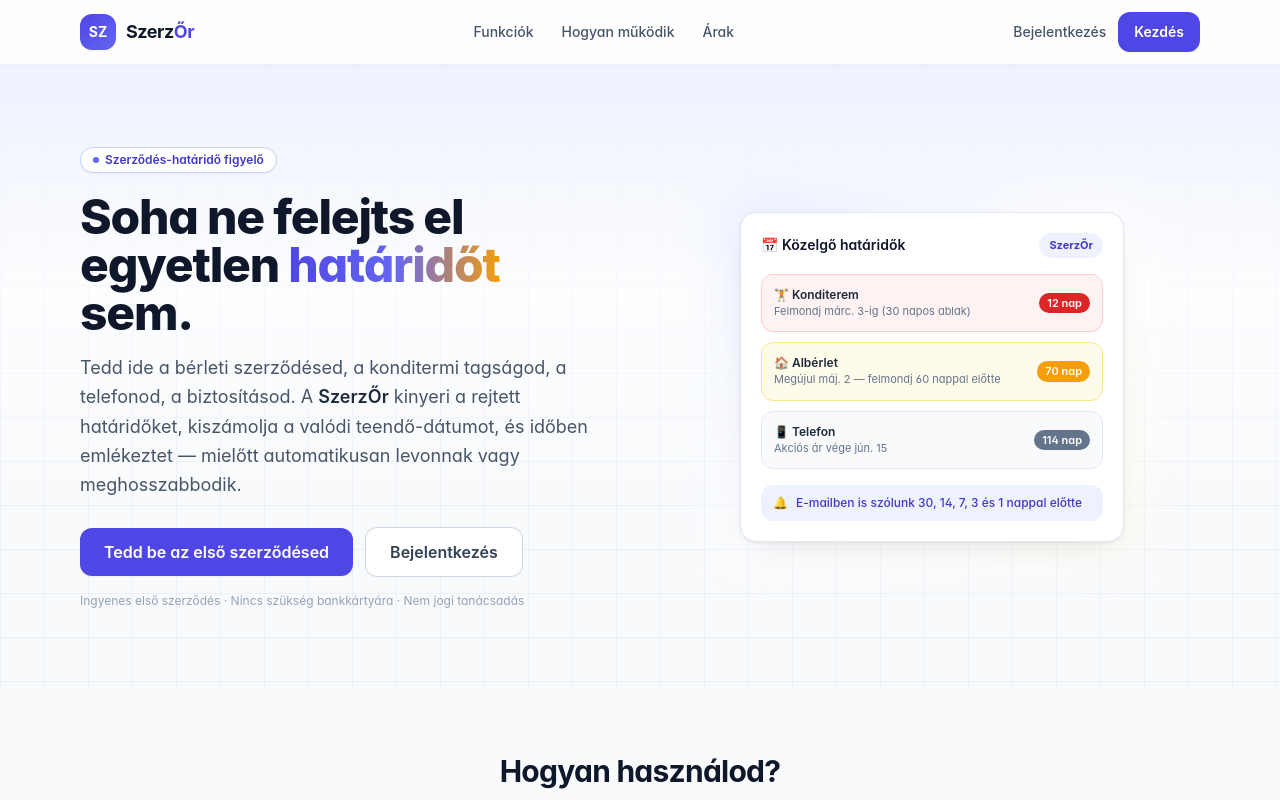
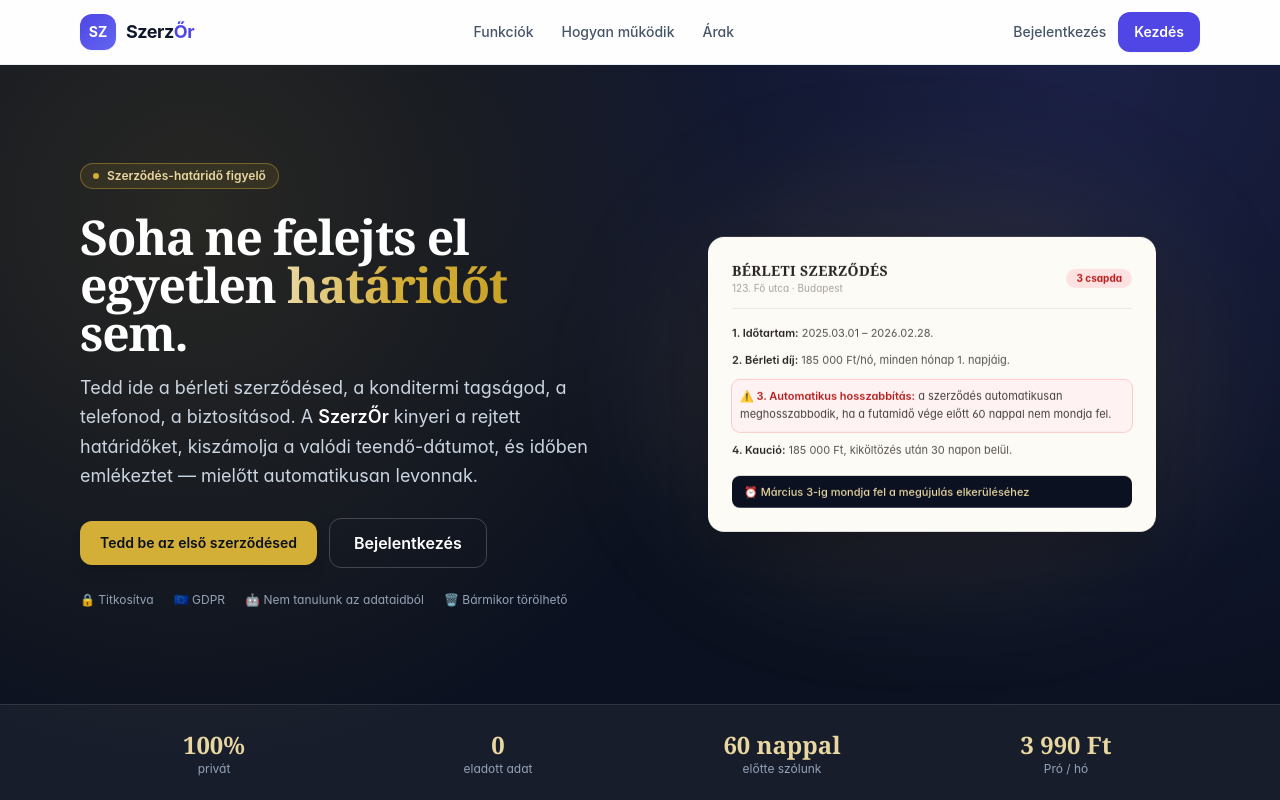
Before and after one commit to Nyulbelawoman/szerz-r, a Next.js app: page / in a window 1280 px wide. Shown: the top 800 px of the page. Built offline with nearby package versions, Linux system fonts and the light colour scheme; no server answers.

Commit message:
Premium landing: sotet luxus hero + lebeso szerzodes + trust szekciok

```diff
--- a/src/app/globals.css
+++ b/src/app/globals.css
@@ -43,4 +43,25 @@
       linear-gradient(to bottom, rgb(99 102 241 / 0.07) 1px, transparent 1px);
     background-size: 44px 44px;
   }
+
+  .btn-gold {
+    @apply inline-flex items-center justify-center gap-2 rounded-xl bg-gold-400 px-5 py-3 text-sm font-semibold text-ink-900 shadow-lg transition hover:bg-gold-300;
+  }
+  .text-gold-gradient {
+    @apply bg-gradient-to-r from-gold-300 via-gold-400 to-gold-500 bg-clip-text text-transparent;
+  }
 }
+
+@keyframes float {
+  0%,
+  100% {
+    transform: translateY(0);
+  }
+  50% {
+    transform: translateY(-14px);
+  }
+}
+
+.animate-float {
+  animation: float 6s ease-in-out infinite;
+}
--- a/src/app/page.tsx
+++ b/src/app/page.tsx
@@ -1,4 +1,5 @@
 import Link from "next/link";
+import HeroContract from "@/components/HeroContract";
 
 const features = [
   {
@@ -44,11 +45,7 @@ const tiers = [
     name: "Ingyenes",
     price: "0",
     tagline: "Próbáld ki",
-    features: [
-      "1 szerződés",
-      "Alap elemzés",
-      "Nincs emlékeztető",
-    ],
+    features: ["1 szerződés", "Alap elemzés", "Nincs emlékeztető"],
     cta: "Kezdd ingyen",
     highlight: false,
   },
@@ -69,55 +66,33 @@ const tiers = [
   },
 ];
 
-function HeroMock() {
-  return (
-    <div className="relative mx-auto w-full max-w-sm">
-      <div className="absolute -inset-4 -z-10 rounded-3xl bg-gradient-to-br from-brand-100 via-white to-accent-50 opacity-70 blur-xl" />
-      <div className="card p-5">
-        <div className="flex items-center justify-between">
-          <p className="text-sm font-semibold text-slate-900">📅 Közelgő határidők</p>
-          <span className="rounded-full bg-brand-50 px-2.5 py-1 text-[11px] font-bold text-brand-700">
-            SzerzŐr
-          </span>
-        </div>
+const testimonials = [
+  {
+    quote:
+      "A SzerzŐr kiszúrta, hogy a bérleti szerződésem automatikusan megújul — és 60 nappal a határidő előtt szólt. Nélküle lecsúsztam volna.",
+    name: "K. Anna",
+    role: "bérlő",
+  },
+  {
+    quote:
+      "Három szerződésem van bent (konditerem, telefon, biztosítás), és végre minden határidőm egy helyen. Nem felejtek el lemondani.",
+    name: "Sz. Péter",
+    role: "szabadúszó",
+  },
+  {
+    quote:
+      "Aláírás előtt futtattam át egy vállalkozási szerződést — a SzerzŐr jelezte az egyoldalú áremelést, amit így ki tudtam tárgyalni.",
+    name: "N. Dávid",
+    role: "vállalkozó",
+  },
+];
 
-        <div className="mt-4 space-y-2.5">
-          <div className="flex items-center justify-between rounded-xl border border-red-200 bg-red-50 p-3">
-            <div>
-              <p className="text-xs font-semibold text-slate-800">🏋️ Konditerem</p>
-              <p className="text-[11px] text-slate-500">Felmondj márc. 3-ig (30 napos ablak)</p>
-            </div>
-            <span className="shrink-0 rounded-full bg-red-600 px-2 py-0.5 text-[11px] font-semibold text-white">
-              12 nap
-            </span>
-          </div>
-          <div className="flex items-center justify-between rounded-xl border border-amber-200 bg-amber-50 p-3">
-            <div>
-              <p className="text-xs font-semibold text-slate-800">🏠 Albérlet</p>
-              <p className="text-[11px] text-slate-500">Megújul máj. 2 — felmondj 60 nappal előtte</p>
-            </div>
-            <span className="shrink-0 rounded-full bg-amber-500 px-2 py-0.5 text-[11px] font-semibold text-white">
-              70 nap
-            </span>
-          </div>
-          <div className="flex items-center justify-between rounded-xl border border-slate-200 bg-slate-50 p-3">
-            <div>
-              <p className="text-xs font-semibold text-slate-800">📱 Telefon</p>
-              <p className="text-[11px] text-slate-500">Akciós ár vége jún. 15</p>
-            </div>
-            <span className="shrink-0 rounded-full bg-slate-500 px-2 py-0.5 text-[11px] font-semibold text-white">
-              114 nap
-            </span>
-          </div>
-        </div>
-
-        <div className="mt-4 flex items-center gap-2 rounded-xl bg-brand-50 px-3 py-2.5 text-xs font-medium text-brand-700">
-          <span>🔔</span> E-mailben is szólunk 30, 14, 7, 3 és 1 nappal előtte
-        </div>
-      </div>
-    </div>
-  );
-}
+const security = [
+  { icon: "🔒", title: "Titkosítva", body: "Szállítás közben és tároláskor is titkosítva van minden szerződés." },
+  { icon: "🤖", title: "Az AI nem tanul belőle", body: "Az elemzés nem használja az adataidat betanításra." },
+  { icon: "🗑️", title: "Egy gombbal törölhető", body: "Bármikor törölheted — és minden hozzá kapcsolódó adat is törlődik." },
+  { icon: "🇪🇺", title: "GDPR-kompatibilis", body: "Az EU-s adatvédelmi szabályok szerint kezeljük az adataidat." },
+];
 
 export default function LandingPage() {
   const checkoutUrl = process.env.GUMROAD_CHECKOUT_URL || "/signup";
@@ -125,36 +100,64 @@ export default function LandingPage() {
   return (
     <div className="overflow-hidden">
       {/* Hero */}
-      <section className="relative">
-        <div className="hero-grid absolute inset-0 -z-10" />
-        <div className="absolute inset-x-0 top-0 -z-10 h-[28rem] bg-gradient-to-b from-brand-50 via-white/60 to-transparent" />
-        <div className="mx-auto grid max-w-6xl items-center gap-12 px-4 py-20 lg:grid-cols-2">
+      <section className="relative overflow-hidden bg-ink-900 text-white">
+        <div
+          className="absolute inset-0"
+          style={{
+            background:
+              "radial-gradient(circle at 15% 20%, rgba(212,175,55,0.14), transparent 45%), radial-gradient(circle at 85% 0%, rgba(99,102,241,0.18), transparent 50%)",
+          }}
+        />
+        <div className="hero-grid absolute inset-0 opacity-[0.04]" />
+        <div className="relative mx-auto grid max-w-6xl items-center gap-12 px-4 py-24 lg:grid-cols-2">
           <div>
-            <span className="inline-flex items-center gap-1.5 rounded-full border border-brand-200 bg-white px-3 py-1 text-xs font-semibold text-brand-700 shadow-sm">
-              <span className="h-1.5 w-1.5 rounded-full bg-brand-500" /> Szerződés-határidő figyelő
+            <span className="inline-flex items-center gap-2 rounded-full border border-gold-400/40 bg-gold-400/10 px-3 py-1 text-xs font-semibold text-gold-300">
+              <span className="h-1.5 w-1.5 rounded-full bg-gold-400" /> Szerződés-határidő figyelő
             </span>
-            <h1 className="mt-5 text-4xl font-extrabold leading-tight tracking-tight text-slate-900 sm:text-5xl">
-              Soha ne felejts el egyetlen <span className="text-gradient">határidőt</span> sem.
+            <h1 className="mt-6 font-serif text-4xl font-bold leading-tight tracking-tight sm:text-5xl">
+              Soha ne felejts el egyetlen <span className="text-gold-gradient">határidőt</span> sem.
             </h1>
-            <p className="mt-4 max-w-xl text-lg leading-relaxed text-slate-600">
+            <p className="mt-4 max-w-xl text-lg leading-relaxed text-slate-300">
               Tedd ide a bérleti szerződésed, a konditermi tagságod, a telefonod, a biztosításod. A{" "}
-              <span className="font-semibold text-slate-800">SzerzŐr</span> kinyeri a rejtett
-              határidőket, kiszámolja a valódi teendő-dátumot, és időben emlékeztet — mielőtt
-              automatikusan levonnak vagy meghosszabbodik.
+              <span className="font-semibold text-white">SzerzŐr</span> kinyeri a rejtett határidőket,
+              kiszámolja a valódi teendő-dátumot, és időben emlékeztet — mielőtt automatikusan levonnak.
             </p>
             <div className="mt-7 flex flex-wrap items-center gap-3">
-              <Link href="/signup" className="btn-primary px-6 py-3 text-base">
+              <Link href="/signup" className="btn-gold">
                 Tedd be az első szerződésed
               </Link>
-              <Link href="/signin" className="btn-ghost px-6 py-3 text-base">
+              <Link
+                href="/signin"
+                className="inline-flex items-center justify-center rounded-xl border border-white/20 px-6 py-3 text-base font-semibold text-white transition hover:bg-white/10"
+              >
                 Bejelentkezés
               </Link>
             </div>
-            <p className="mt-4 text-xs text-slate-400">
-              Ingyenes első szerződés · Nincs szükség bankkártyára · Nem jogi tanácsadás
-            </p>
+            <div className="mt-6 flex flex-wrap items-center gap-x-5 gap-y-2 text-xs text-slate-400">
+              <span>🔒 Titkosítva</span>
+              <span>🇪🇺 GDPR</span>
+              <span>🤖 Nem tanulunk az adataidból</span>
+              <span>🗑️ Bármikor törölhető</span>
             </div>
-          <HeroMock />
+          </div>
+          <HeroContract />
+        </div>
+
+        {/* Stats bar */}
+        <div className="relative border-t border-white/10 bg-white/5">
+          <div className="mx-auto grid max-w-6xl grid-cols-2 gap-4 px-4 py-6 text-center sm:grid-cols-4">
+            {[
+              ["100%", "privát"],
+              ["0", "eladott adat"],
+              ["60 nappal", "előtte szólunk"],
+              ["3 990 Ft", "Pró / hó"],
+            ].map(([v, l]) => (
+              <div key={l}>
+                <p className="font-serif text-2xl font-bold text-gold-300">{v}</p>
+                <p className="text-xs text-slate-400">{l}</p>
+              </div>
+            ))}
+          </div>
         </div>
       </section>
 
@@ -203,8 +206,8 @@ export default function LandingPage() {
               Minden, amire a határidőid figyeléséhez kell
             </h2>
             <p className="mx-auto mt-3 max-w-2xl text-slate-600">
-              Nem egy újabb naptár — a SzerzŐr kinyeri a határidőket a szerződésből, és megmondja,
-              miért fontosak.
+              Nem egy újabb naptár — a SzerzŐr kinyeri a határidőket a szerződésből, és megmondja, miért
+              fontosak.
             </p>
           </div>
           <div className="mt-12 grid gap-6 sm:grid-cols-2 lg:grid-cols-3">
@@ -229,12 +232,49 @@ export default function LandingPage() {
           {steps.map((s) => (
             <div key={s.n} className="relative">
               <div className="card p-6">
-                <span className="inline-flex h-10 w-10 items-center justify-center rounded-xl bg-brand-600 text-lg font-bold text-white">
+                <span className="inline-flex h-10 w-10 items-center justify-center rounded-xl bg-ink-900 text-lg font-bold text-gold-400">
                   {s.n}
                 </span>
                 <h3 className="mt-4 font-semibold text-slate-900">{s.title}</h3>
                 <p className="mt-2 text-sm leading-relaxed text-slate-600">{s.body}</p>
               </div>
+            </div>
+          ))}
+        </div>
+      </section>
+
+      {/* Testimonials */}
+      <section className="border-y border-slate-200 bg-white">
+        <div className="mx-auto max-w-6xl px-4 py-16">
+          <div className="text-center">
+            <h2 className="text-3xl font-bold tracking-tight text-slate-900">Mit mondanak róla</h2>
+          </div>
+          <div className="mt-12 grid gap-6 md:grid-cols-3">
+            {testimonials.map((t) => (
+              <div key={t.name} className="card p-6">
+                <p className="text-sm leading-relaxed text-slate-700">„{t.quote}”</p>
+                <p className="mt-4 text-sm font-semibold text-slate-900">{t.name}</p>
+                <p className="text-xs text-slate-500">{t.role}</p>
+              </div>
+            ))}
+          </div>
+        </div>
+      </section>
+
+      {/* Security */}
+      <section className="mx-auto max-w-6xl px-4 py-16">
+        <div className="text-center">
+          <h2 className="text-3xl font-bold tracking-tight text-slate-900">Hogyan védjük az adataid</h2>
+          <p className="mx-auto mt-3 max-w-2xl text-slate-600">
+            A szerződéseid a legérzékenyebb dokumentumaid közé tartoznak — ezért ezt komolyan vesszük.
+          </p>
+        </div>
+        <div className="mt-12 grid gap-6 sm:grid-cols-2 lg:grid-cols-4">
+          {security.map((s) => (
+            <div key={s.title} className="card p-6">
+              <div className="text-2xl">{s.icon}</div>
+              <h3 className="mt-3 font-semibold text-slate-900">{s.title}</h3>
+              <p className="mt-2 text-sm leading-relaxed text-slate-600">{s.body}</p>
             </div>
           ))}
         </div>
@@ -253,10 +293,10 @@ export default function LandingPage() {
             {tiers.map((t) => (
               <div
                 key={t.name}
-                className={`card relative p-7 ${t.highlight ? "ring-2 ring-brand-600" : ""}`}
+                className={`card relative p-7 ${t.highlight ? "ring-2 ring-gold-400" : ""}`}
               >
                 {t.highlight && (
-                  <span className="absolute -top-3 left-6 rounded-full bg-brand-600 px-3 py-0.5 text-xs font-semibold text-white">
+                  <span className="absolute -top-3 left-6 rounded-full bg-ink-900 px-3 py-0.5 text-xs font-semibold text-gold-300">
                     Ajánlott
                   </span>
                 )}
@@ -269,7 +309,7 @@ export default function LandingPage() {
                 <ul className="mt-5 space-y-2.5 text-sm text-slate-600">
                   {t.features.map((f) => (
                     <li key={f} className="flex items-start gap-2">
-                      <span className="mt-0.5 text-brand-600">✓</span> {f}
+                      <span className="mt-0.5 text-gold-500">✓</span> {f}
                     </li>
                   ))}
                 </ul>
@@ -291,19 +331,24 @@ export default function LandingPage() {
       </section>
 
       {/* CTA */}
-      <section className="mx-auto max-w-6xl px-4 py-16">
-        <div className="card overflow-hidden p-10 text-center sm:p-14">
-          <div className="mx-auto max-w-2xl">
-            <h2 className="text-3xl font-bold tracking-tight text-slate-900">
+      <section className="relative overflow-hidden bg-ink-900 py-20 text-white">
+        <div
+          className="absolute inset-0"
+          style={{
+            background:
+              "radial-gradient(circle at 50% 100%, rgba(212,175,55,0.15), transparent 60%)",
+          }}
+        />
+        <div className="relative mx-auto max-w-3xl px-4 text-center">
+          <h2 className="font-serif text-3xl font-bold tracking-tight sm:text-4xl">
             Ne hagyd, hogy lecsússzon egy határidő.
           </h2>
-            <p className="mt-3 text-slate-600">
+          <p className="mt-3 text-slate-300">
             Tedd be az első szerződésed ingyen — a SzerzŐr elvégzi a többit.
           </p>
-            <Link href="/signup" className="btn-primary mt-6 px-7 py-3 text-base">
+          <Link href="/signup" className="btn-gold mt-6 px-7 py-3 text-base">
             Tedd be az első szerződésed
           </Link>
-          </div>
         </div>
       </section>
     </div>
--- /dev/null
+++ b/src/components/HeroContract.tsx
@@ -0,0 +1,73 @@
+"use client";
+
+import { useRef, useState } from "react";
+
+export default function HeroContract() {
+  const [tilt, setTilt] = useState({ x: 0, y: 0 });
+
+  function onMouseMove(e: React.MouseEvent<HTMLDivElement>) {
+    const rect = e.currentTarget.getBoundingClientRect();
+    const px = (e.clientX - rect.left) / rect.width - 0.5;
+    const py = (e.clientY - rect.top) / rect.height - 0.5;
+    setTilt({ x: py * -8, y: px * 10 });
+  }
+
+  return (
+    <div
+      className="relative mx-auto w-full max-w-md"
+      style={{ perspective: 1400 }}
+      onMouseMove={onMouseMove}
+      onMouseLeave={() => setTilt({ x: 0, y: 0 })}
+    >
+      <div className="absolute -inset-10 -z-10 rounded-full bg-gold-400/10 blur-3xl" />
+      <div className="animate-float">
+        <div
+          className="rounded-2xl bg-[#fdfbf6] p-6 shadow-2xl ring-1 ring-black/5"
+          style={{
+            transform: `rotateX(${tilt.x}deg) rotateY(${tilt.y}deg)`,
+            transition: "transform 0.2s ease-out",
+            transformStyle: "preserve-3d",
+          }}
+        >
+          <div className="flex items-center justify-between border-b border-stone-200 pb-3">
+            <div>
+              <p className="font-serif text-sm font-semibold tracking-wide text-stone-800">
+                BÉRLETI SZERZŐDÉS
+              </p>
+              <p className="text-[10px] text-stone-400">123. Fő utca · Budapest</p>
+            </div>
+            <span className="rounded-full bg-red-100 px-2.5 py-0.5 text-[10px] font-bold text-red-700">
+              3 csapda
+            </span>
+          </div>
+
+          <div className="mt-4 space-y-2.5 text-[11px] leading-relaxed text-stone-600">
+            <p>
+              <span className="font-semibold text-stone-800">1. Időtartam:</span> 2025.03.01 –
+              2026.02.28.
+            </p>
+            <p>
+              <span className="font-semibold text-stone-800">2. Bérleti díj:</span> 185 000 Ft/hó,
+              minden hónap 1. napjáig.
+            </p>
+            <div className="rounded-lg bg-red-50 p-2 ring-1 ring-red-200">
+              <p className="text-stone-700">
+                <span className="font-semibold text-red-700">⚠️ 3. Automatikus hosszabbítás:</span>{" "}
+                a szerződés automatikusan meghosszabbodik, ha a futamidő vége előtt 60 nappal nem
+                mondja fel.
+              </p>
+            </div>
+            <p>
+              <span className="font-semibold text-stone-800">4. Kaució:</span> 185 000 Ft,
+              kiköltözés után 30 napon belül.
+            </p>
+          </div>
+
+          <div className="mt-4 rounded-lg bg-ink-900 px-3 py-2 text-[11px] font-medium text-gold-300">
+            ⏰ Március 3-ig mondja fel a megújulás elkerüléséhez
+          </div>
+        </div>
+      </div>
+    </div>
+  );
+}
--- a/tailwind.config.ts
+++ b/tailwind.config.ts
@@ -26,6 +26,18 @@ const config: Config = {
           400: "#fbbf24",
           500: "#f59e0b",
         },
+        ink: {
+          950: "#070B14",
+          900: "#0B1120",
+          800: "#111A2E",
+          700: "#1B2740",
+        },
+        gold: {
+          300: "#E9D7A1",
+          400: "#D4AF37",
+          500: "#C9A227",
+          600: "#B08A1E",
+        },
       },
       fontFamily: {
         sans: [
```
Lines whose indentation alone changed are shown as unchanged.
